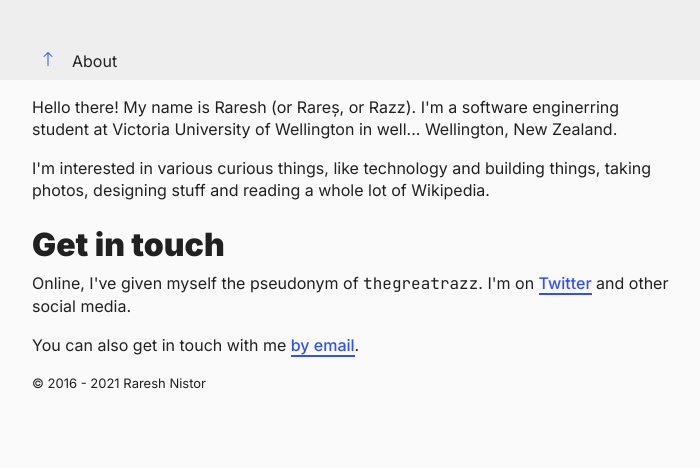
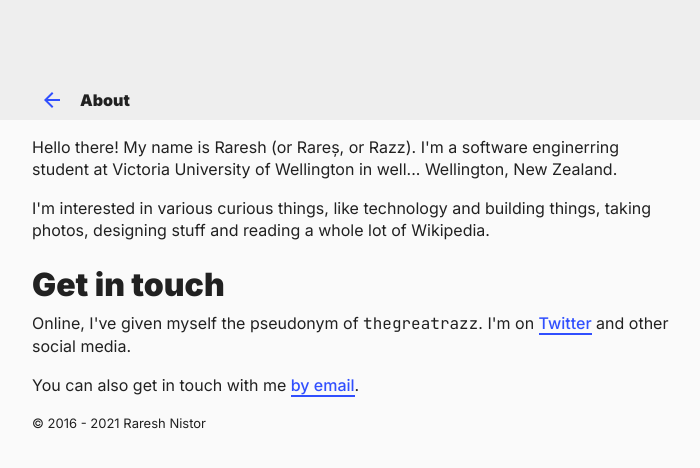
Before and after one commit to itisrazza/website, a React (Create React App) app: page /about in a window 1280 px wide. Shown: the top 468 px of the page, without its empty margins (288-988 px from the left). Built offline with nearby package versions, Linux system fonts and the light colour scheme.

Commit message:
few more styling tweaks

```diff
--- a/package.json
+++ b/package.json
@@ -12,6 +12,7 @@
     "@types/react-dom": "^17.0.3",
     "react": "^17.0.2",
     "react-dom": "^17.0.2",
+    "react-icons": "^4.2.0",
     "react-router-dom": "^5.2.0",
     "react-scripts": "4.0.3",
     "typescript": "^4.2.3",
--- a/public/index.html
+++ b/public/index.html
@@ -15,7 +15,6 @@
     <title>Raresh's Website</title>
   </head>
   <body>
-    <noscript>You need to enable JavaScript to run this app.</noscript>
     <div id="root">
       <h1>Raresh Nistor</h1>
       <p>
--- a/src/components/Navbar.css
+++ b/src/components/Navbar.css
@@ -1,8 +1,8 @@
 .Navbar {
   display: flex;
-  min-height: 10vh;
+  padding-top: 10vh;
   justify-content: flex-start;
-  align-items: flex-end;
+  align-items: center;
   background-color: var(--colour-background-darker);
 }
 
@@ -14,11 +14,15 @@
 
 .Navbar .navbar-home {
   font-style: unset;
+  margin: 0;
+  border: 0;
   padding: 8px;
   margin-right: 8px;
-  border: unset;
+  display: block;
+  line-height: 0;
 }
 
 .Navbar .navbar-title {
   font-family: var(--font-head-family);
+  font-weight: 900;
 }
--- a/src/components/Navbar.tsx
+++ b/src/components/Navbar.tsx
@@ -1,6 +1,7 @@
 import { Link } from "react-router-dom";
 import Icon from "./Icon";
 import "./Navbar.css";
+import { MdArrowBack } from "react-icons/md";
 
 interface NavbarProps {
   title: string;
@@ -11,7 +12,7 @@
     <div className="Navbar">
       <div className="container">
         <Link to="/" className="navbar-home">
-          <Icon icon="arrowUp" />
+          <MdArrowBack size={24} />
         </Link>
         <span className="navbar-title">{props.title}</span>
       </div>
--- a/src/components/TypewriterHeading.css
+++ b/src/components/TypewriterHeading.css
@@ -1,6 +1,6 @@
 .TypewriterHeading {
   font-family: var(--font-mono-family);
-  font-weight: 700;
+  font-weight: 900;
 }
 
 .TypewriterHeading-text {
--- a/src/index.css
+++ b/src/index.css
@@ -1,4 +1,4 @@
-@import url("https://fonts.googleapis.com/css2?family=Inter:wght@300;400;500;700;900&family=JetBrains+Mono:ital,wght@0,400;0,700;1,400;1,700&display=swap");
+@import url("https://fonts.googleapis.com/css2?family=Inter:wght@300;400;500;700;900&family=JetBrains+Mono:ital,wght@0,400;0,700;0,800;1,400;1,700&display=swap");
 
 :root {
   --colour-background: #fafafa;
--- a/src/pages/Home.css
+++ b/src/pages/Home.css
@@ -21,6 +21,10 @@
   margin: 0.2em;
 }
 
+.Home .link-stack a::after {
+  content: " →";
+}
+
 @media (min-width: 600px) {
   .Home > main > .container {
     display: grid;
--- a/src/pages/Home.tsx
+++ b/src/pages/Home.tsx
@@ -6,6 +6,7 @@
 import links from "../data/links.json";
 import Icon from "../components/Icon";
 import { TypewriterHeading } from "../components/TypewriterHeading";
+import { MdArrowForward } from "react-icons/md";
 
 const alternateNames = [
   "Raresh Nistor", // english
@@ -48,36 +49,34 @@
               <span className="hide-small">Links</span>
             </h2>
             <div className="link-stack">
-              <Link to="/about">
-                About <Icon icon="arrowRight" />
-              </Link>
+              <Link to="/about">About</Link>
               <a
                 href="//notion.so/thegreatrazz/d5024bf1e6344c49a561f7a4ff7fe769?v=57a969aad0924012961ca3b9e214ae16"
                 target="_black"
                 rel="noreferrer"
               >
-                Notes <Icon icon="arrowRight" />
+                Notes
               </a>
               <a
                 href="//twitter.com/thegreatrazz"
                 target="_black"
                 rel="noreferrer"
               >
-                Twitter <Icon icon="arrowRight" />
+                Twitter
               </a>
               <a
                 href="//github.com/thegreatrazz"
                 target="_black"
                 rel="noreferrer"
               >
-                GitHub <Icon icon="arrowRight" />
+                GitHub
               </a>
               <a
                 href="mailto:raresh@nistor.email"
                 target="_black"
                 rel="noreferrer"
               >
-                Email <Icon icon="arrowRight" />
+                Email
               </a>
             </div>
           </div>
```
Also changed, not shown: 1 other file (tests, documents, lock files or other folders).
